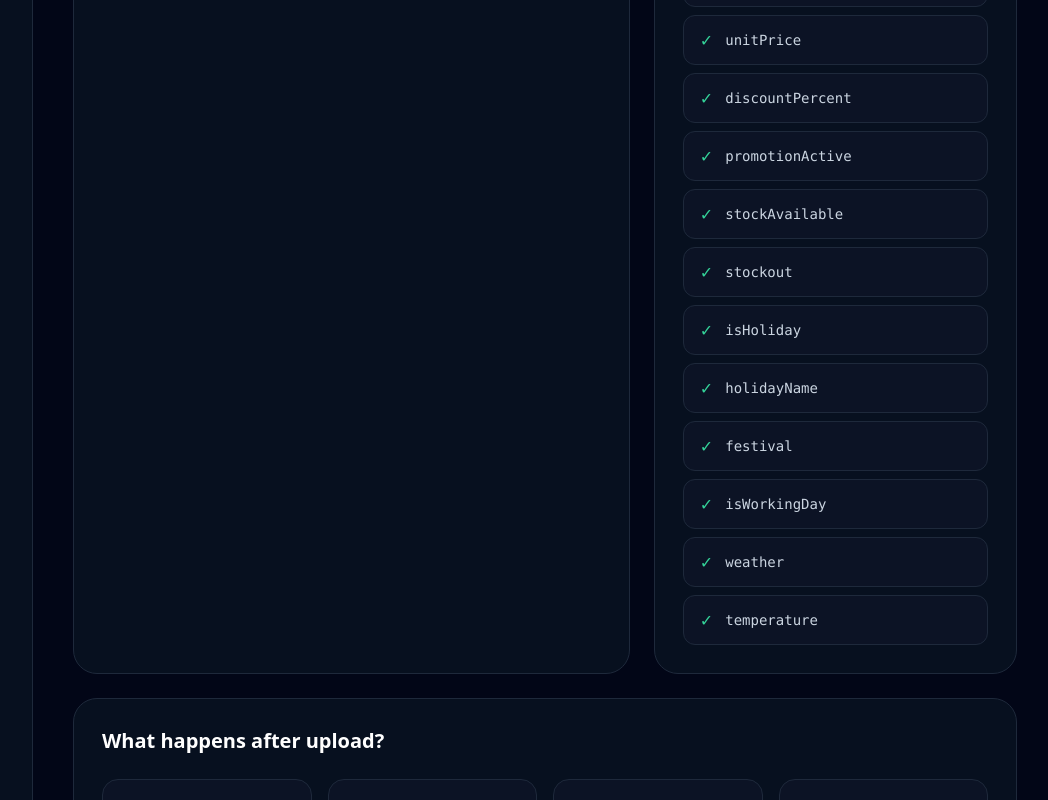
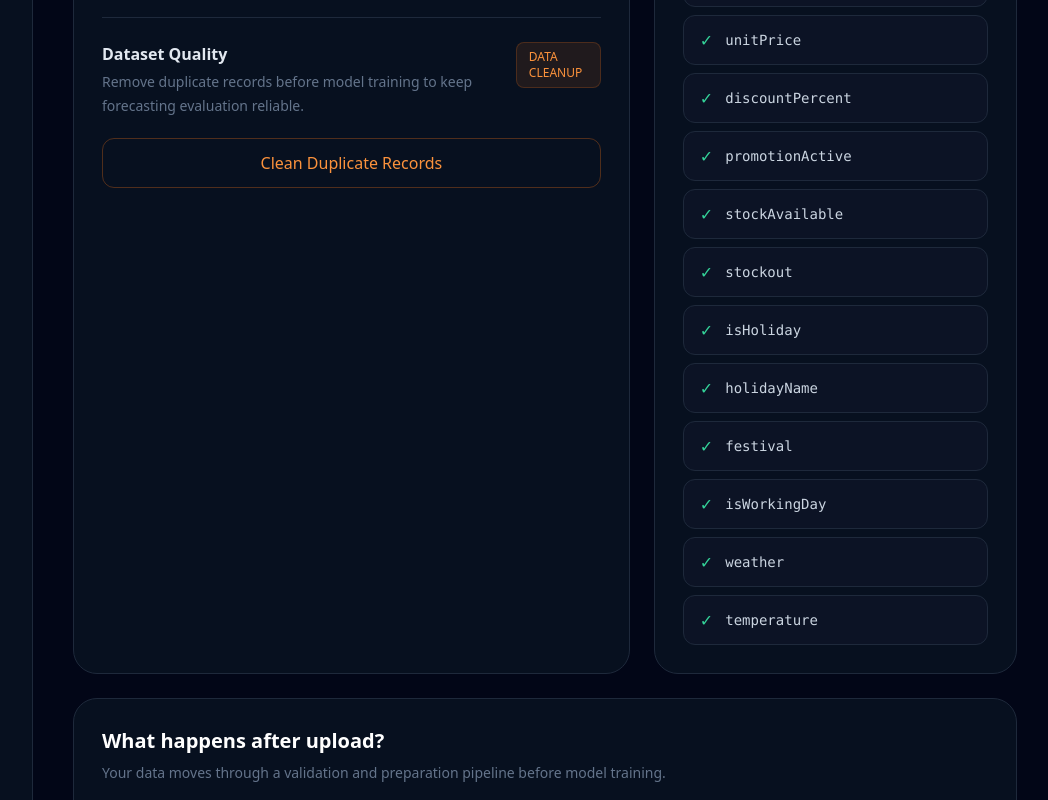
Before and after one commit to PranayAmar/ML_Project, a React (Vite) app in the folder Client/: page /data in a window 1280 px wide. Shown: the part 700-1500 px from the top of the page, without its empty margins (223-1271 px from the left). Built offline with nearby package versions, Linux system fonts and the light colour scheme.

Commit message:
Update Data.jsx

```diff
--- a/Client/src/Pages/Data.jsx
+++ b/Client/src/Pages/Data.jsx
@@ -7,6 +7,8 @@ const Data = () => {
 
   const [file, setFile] = useState(null);
   const [uploading, setUploading] = useState(false);
+  const [cleaning, setCleaning] = useState(false);
+
   const [message, setMessage] = useState("");
   const [error, setError] = useState("");
 
@@ -35,6 +37,10 @@ const Data = () => {
 
     setFile(selectedFile);
   };
+
+  // =========================================================
+  // UPLOAD DATASET
+  // =========================================================
 
   const handleUpload = async (e) => {
     e.preventDefault();
@@ -65,7 +71,10 @@ const Data = () => {
         setMessage(
           `${data.message} ${data.rowsInserted} rows inserted successfully.`
         );
+
         setFile(null);
+
+        // Reset file input
         e.target.reset();
       } else {
         setError(data.message || "Upload failed.");
@@ -75,30 +84,96 @@ const Data = () => {
 
       if (err.response) {
         setError(
-          err.response.data?.message || "Unable to upload dataset."
+          err.response.data?.message ||
+            "Unable to upload dataset."
         );
       } else if (err.request) {
         setError("Unable to connect to the server.");
       } else {
-        setError("Something went wrong while uploading the dataset.");
+        setError(
+          "Something went wrong while uploading the dataset."
+        );
       }
     } finally {
       setUploading(false);
     }
   };
 
+  // =========================================================
+  // CLEAN DUPLICATE DATA
+  // =========================================================
+
+  const handleCleanup = async () => {
+    const confirmCleanup = window.confirm(
+      "This will remove duplicate records from your dataset. Continue?"
+    );
+
+    if (!confirmCleanup) {
+      return;
+    }
+
+    try {
+      setCleaning(true);
+      setMessage("");
+      setError("");
+
+      const { data } = await axios.post(
+        "https://ml-project-d6va.onrender.com/datasets/cleanup-duplicates",
+        {},
+        {
+          withCredentials: true,
+        }
+      );
+
+      if (data.success) {
+        setMessage(
+          `${data.message} Deleted: ${data.deletedRecords} records. Remaining: ${data.remainingRecords} records.`
+        );
+      } else {
+        setError(
+          data.message || "Unable to clean duplicate records."
+        );
+      }
+    } catch (err) {
+      console.error("Dataset Cleanup Error:", err);
+
+      if (err.response) {
+        setError(
+          err.response.data?.message ||
+            "Unable to clean duplicate records."
+        );
+      } else if (err.request) {
+        setError("Unable to connect to the server.");
+      } else {
+        setError(
+          "Something went wrong while cleaning the dataset."
+        );
+      }
+    } finally {
+      setCleaning(false);
+    }
+  };
+
   return (
     <div className="min-h-screen bg-[#020617] text-white flex">
-      {/* SIDEBAR */}
+      {/* =====================================================
+          SIDEBAR
+      ====================================================== */}
+
       <aside className="hidden lg:flex w-64 min-h-screen bg-[#07101f] border-r border-slate-800 flex-col">
         <div className="h-20 px-6 flex items-center border-b border-slate-800">
           <div className="flex items-center gap-3">
             <div className="w-10 h-10 rounded-xl bg-emerald-500/15 border border-emerald-500/30 flex items-center justify-center">
-              <span className="text-emerald-400 text-xl">↗</span>
+              <span className="text-emerald-400 text-xl">
+                ↗
+              </span>
             </div>
 
             <div>
-              <h1 className="font-bold text-lg">DemandForecast</h1>
+              <h1 className="font-bold text-lg">
+                DemandForecast
+              </h1>
+
               <span className="text-emerald-400 text-sm font-semibold">
                 AI
               </span>
@@ -162,7 +237,10 @@ const Data = () => {
         </nav>
       </aside>
 
-      {/* MAIN */}
+      {/* =====================================================
+          MAIN
+      ====================================================== */}
+
       <main className="flex-1 overflow-auto">
         <header className="h-20 border-b border-slate-800 bg-[#020617]/80 backdrop-blur flex items-center justify-between px-6 lg:px-10">
           <div>
@@ -170,7 +248,9 @@ const Data = () => {
               Machine Learning Workspace
             </p>
 
-            <h1 className="text-lg font-semibold">Dataset Management</h1>
+            <h1 className="text-lg font-semibold">
+              Dataset Management
+            </h1>
           </div>
 
           <button
@@ -182,7 +262,10 @@ const Data = () => {
         </header>
 
         <section className="p-6 lg:p-10 max-w-[1400px] mx-auto">
-          {/* TITLE */}
+          {/* =================================================
+              TITLE
+          ================================================== */}
+
           <div className="mb-8">
             <p className="text-emerald-400 font-medium text-sm mb-2">
               DATA MANAGEMENT
@@ -193,14 +276,21 @@ const Data = () => {
             </h2>
 
             <p className="text-slate-400 mt-3 max-w-3xl leading-7">
-              Upload your historical sales dataset. The forecasting system
-              will validate and process the data before it is used for
-              machine learning.
+              Upload your historical sales dataset. The
+              forecasting system will validate and process
+              the data before it is used for machine learning.
             </p>
           </div>
 
+          {/* =================================================
+              MAIN CARDS
+          ================================================== */}
+
           <div className="grid grid-cols-1 xl:grid-cols-5 gap-6">
-            {/* UPLOAD CARD */}
+            {/* =================================================
+                UPLOAD CARD
+            ================================================== */}
+
             <div className="xl:col-span-3 bg-[#07101f] border border-slate-800 rounded-3xl p-7">
               <div className="flex items-center gap-4 mb-7">
                 <div className="w-12 h-12 rounded-xl bg-emerald-500/15 border border-emerald-500/20 flex items-center justify-center text-emerald-400 text-xl">
@@ -245,10 +335,14 @@ const Data = () => {
                 </label>
 
                 {/* SELECTED FILE */}
+
                 {file && (
                   <div className="mt-5 p-4 rounded-xl bg-slate-900/70 border border-slate-800 flex items-center justify-between">
                     <div>
-                      <p className="font-medium">{file.name}</p>
+                      <p className="font-medium">
+                        {file.name}
+                      </p>
+
                       <p className="text-xs text-slate-500 mt-1">
                         {(file.size / 1024 / 1024).toFixed(2)} MB
                       </p>
@@ -261,6 +355,7 @@ const Data = () => {
                 )}
 
                 {/* ERROR */}
+
                 {error && (
                   <div className="mt-5 p-4 rounded-xl bg-red-500/10 border border-red-500/20 text-red-400 text-sm">
                     {error}
@@ -268,31 +363,72 @@ const Data = () => {
                 )}
 
                 {/* SUCCESS */}
+
                 {message && (
                   <div className="mt-5 p-4 rounded-xl bg-emerald-500/10 border border-emerald-500/20 text-emerald-400 text-sm">
                     {message}
                   </div>
                 )}
 
+                {/* UPLOAD BUTTON */}
+
                 <button
                   type="submit"
                   disabled={uploading || !file}
                   className="w-full mt-6 bg-emerald-500 hover:bg-emerald-400 disabled:bg-slate-700 disabled:text-slate-500 text-slate-950 font-semibold py-3.5 rounded-xl transition"
                 >
-                  {uploading ? "Uploading..." : "Upload Dataset →"}
+                  {uploading
+                    ? "Uploading..."
+                    : "Upload Dataset →"}
                 </button>
               </form>
+
+              {/* DUPLICATE CLEANUP */}
+
+              <div className="mt-6 pt-6 border-t border-slate-800">
+                <div className="flex items-start justify-between gap-4">
+                  <div>
+                    <h4 className="font-semibold text-slate-200">
+                      Dataset Quality
+                    </h4>
+
+                    <p className="text-sm text-slate-500 mt-1 leading-6">
+                      Remove duplicate records before model
+                      training to keep forecasting evaluation
+                      reliable.
+                    </p>
+                  </div>
+
+                  <span className="text-xs text-orange-400 bg-orange-500/10 border border-orange-500/20 px-3 py-1.5 rounded-lg">
+                    DATA CLEANUP
+                  </span>
+                </div>
+
+                <button
+                  type="button"
+                  onClick={handleCleanup}
+                  disabled={cleaning}
+                  className="w-full mt-5 border border-orange-500/30 text-orange-400 hover:bg-orange-500/10 disabled:opacity-50 disabled:cursor-not-allowed py-3 rounded-xl transition"
+                >
+                  {cleaning
+                    ? "Cleaning Dataset..."
+                    : "Clean Duplicate Records"}
+                </button>
+              </div>
             </div>
 
-            {/* REQUIREMENTS */}
+            {/* =================================================
+                REQUIRED COLUMNS
+            ================================================== */}
+
             <div className="xl:col-span-2 bg-[#07101f] border border-slate-800 rounded-3xl p-7">
               <h3 className="text-xl font-semibold">
                 Required CSV Columns
               </h3>
 
               <p className="text-sm text-slate-500 mt-2 leading-6">
-                Your CSV should contain these columns for the forecasting
-                pipeline.
+                Your CSV should contain these columns for the
+                forecasting pipeline.
               </p>
 
               <div className="mt-6 space-y-2">
@@ -318,7 +454,10 @@ const Data = () => {
                     key={column}
                     className="flex items-center gap-3 px-4 py-3 rounded-xl bg-slate-900/60 border border-slate-800"
                   >
-                    <span className="text-emerald-400">✓</span>
+                    <span className="text-emerald-400">
+                      ✓
+                    </span>
+
                     <code className="text-sm text-slate-300">
                       {column}
                     </code>
@@ -328,42 +467,77 @@ const Data = () => {
             </div>
           </div>
 
-          {/* PIPELINE INFO */}
+          {/* =================================================
+              PIPELINE INFO
+          ================================================== */}
+
           <div className="mt-6 bg-[#07101f] border border-slate-800 rounded-3xl p-7">
             <h3 className="text-xl font-semibold">
               What happens after upload?
             </h3>
 
+            <p className="text-slate-500 text-sm mt-2">
+              Your data moves through a validation and
+              preparation pipeline before model training.
+            </p>
+
             <div className="grid grid-cols-1 md:grid-cols-4 gap-4 mt-6">
               <div className="p-5 rounded-2xl bg-slate-900/60 border border-slate-800">
-                <span className="text-emerald-400 text-xl">01</span>
-                <h4 className="font-semibold mt-3">Validation</h4>
+                <span className="text-emerald-400 text-xl">
+                  01
+                </span>
+
+                <h4 className="font-semibold mt-3">
+                  Validation
+                </h4>
+
                 <p className="text-sm text-slate-500 mt-2">
                   Required columns and values are checked.
                 </p>
               </div>
 
               <div className="p-5 rounded-2xl bg-slate-900/60 border border-slate-800">
-                <span className="text-emerald-400 text-xl">02</span>
-                <h4 className="font-semibold mt-3">Processing</h4>
+                <span className="text-emerald-400 text-xl">
+                  02
+                </span>
+
+                <h4 className="font-semibold mt-3">
+                  Processing
+                </h4>
+
                 <p className="text-sm text-slate-500 mt-2">
-                  Valid records are converted into structured data.
+                  Valid records are converted into structured
+                  data.
                 </p>
               </div>
 
               <div className="p-5 rounded-2xl bg-slate-900/60 border border-slate-800">
-                <span className="text-emerald-400 text-xl">03</span>
-                <h4 className="font-semibold mt-3">Storage</h4>
+                <span className="text-emerald-400 text-xl">
+                  03
+                </span>
+
+                <h4 className="font-semibold mt-3">
+                  Storage
+                </h4>
+
                 <p className="text-sm text-slate-500 mt-2">
-                  Dataset records are stored securely in MongoDB.
+                  Dataset records are stored securely in
+                  MongoDB.
                 </p>
               </div>
 
               <div className="p-5 rounded-2xl bg-slate-900/60 border border-slate-800">
-                <span className="text-emerald-400 text-xl">04</span>
-                <h4 className="font-semibold mt-3">ML Ready</h4>
+                <span className="text-emerald-400 text-xl">
+                  04
+                </span>
+
+                <h4 className="font-semibold mt-3">
+                  ML Ready
+                </h4>
+
                 <p className="text-sm text-slate-500 mt-2">
-                  Data becomes available for model training.
+                  Clean data becomes available for model
+                  training.
                 </p>
               </div>
             </div>
```
